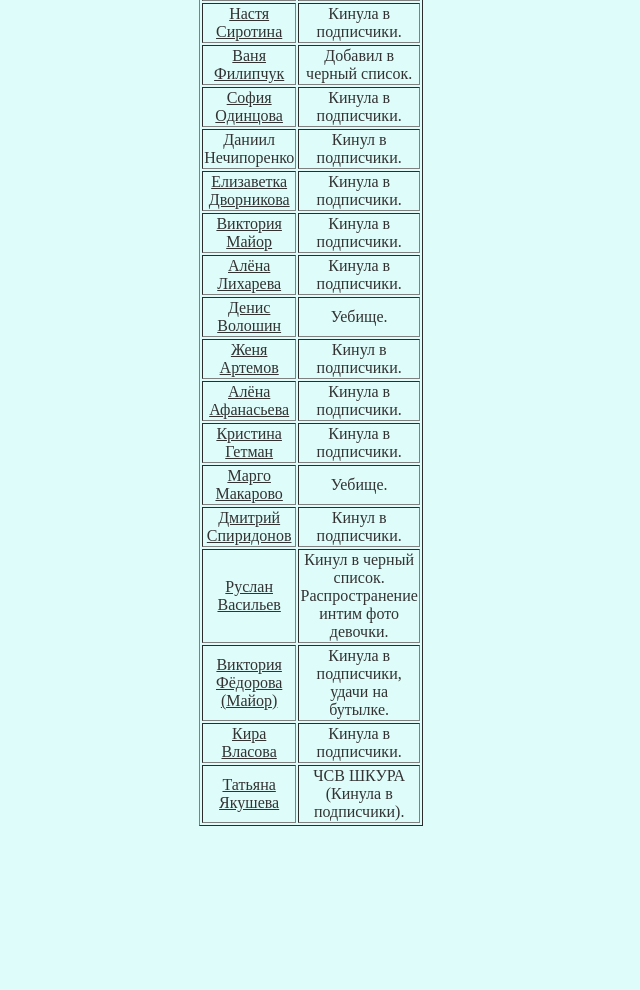
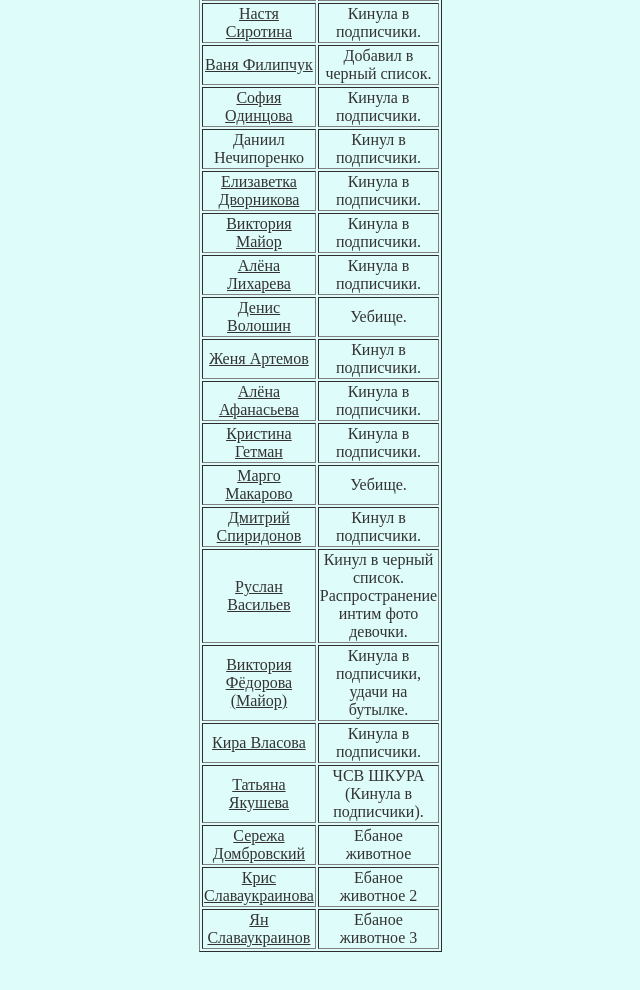
Before and after one commit to dmitrybratishkin/blacklist, a plain HTML site: page index.html in a window 1280 px wide. Shown: the part 365-1355 px from the top of the page, without its empty margins (329-969 px from the left). Before the commit the page ends 1311 px from the top, so only its background shows below. Drawn offline with Linux system fonts and the light colour scheme.

Commit message:
Update index.html

```diff
--- a/index.html
+++ b/index.html
@@ -29,6 +29,9 @@
             <tr><td><a href="https://vk.com/id184058280" class="click">Виктория Фёдорова (Майор)</a></td><td>Кинула в подписчики, удачи на бутылке.</td></tr>
             <tr><td><a href="https://vk.com/ya.danechka" class="click">Кира Власова</a></td><td>Кинула в подписчики.</td></tr>
             <tr><td><a href="https://vk.com/id636079471" class="click">Татьяна Якушева</a></td><td>ЧСВ ШКУРА (Кинула в подписчики).</td></tr>
+            <tr><td><a href="https://vk.com/poland.soldier" class="click">Сережа Домбровский</a></td><td>Ебаное животное</td></tr>
+            <tr><td><a href="https://vk.com/kkkabuu" class="click">Крис Славаукраинова</a></td><td>Ебаное животное 2</td></tr>
+            <tr><td><a href="https://vk.com/ddankn" class="click">Ян Славаукраинов</a></td><td>Ебаное животное 3</td></tr>
             <!-- <tr><td><a href="" class="click"></a></td><td></td></tr> -->
         </tr>
     </table>
```
